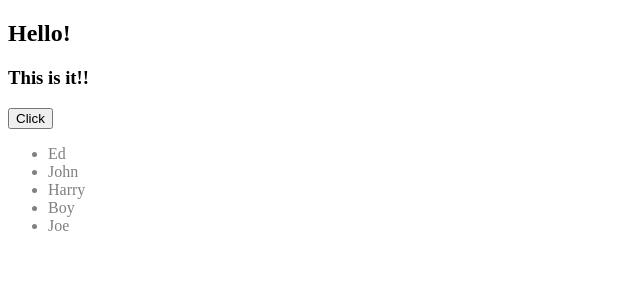
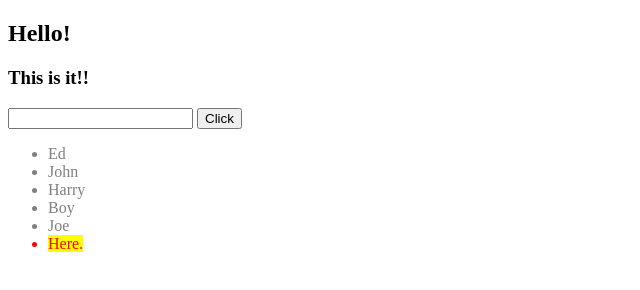
Before and after one commit to nahedben/Dom-manipulation, a plain HTML site: page B-elemtMan/index.html in a window 1280 px wide. Both pictures are taken after a click on the button "Click". Shown: the whole page, without its empty margins (0-640 px from the left). Drawn offline with Linux system fonts and the light colour scheme.

Commit message:
here I have fixed the input problem

```diff
--- a/B-elemtMan/app.js
+++ b/B-elemtMan/app.js
@@ -1,11 +1,37 @@
-const userList = document.querySelectorAll(".name-list li");
+const userList = document.getElementById("listname");
+
+const listInput = document.querySelector(".list-input");
+const addlistbtn = document.querySelector(".add-list-btn");
+// for (e of userList) {
+//   e.style.color = "green";
+// }
+addlistbtn.addEventListener("click", function () {
+  console.log(userList);
+  const newli = document.createElement("LI");
+  const liContent = document.createTextNode(listInput.value);
+  const span = document.createElement("SPAN");
+  span.setAttribute("class", "spancl");
+  const spanText = document.createTextNode(" Here.");
+
+  span.appendChild(spanText);
+
+  newli.style.color = "red";
+  // span.style.backgroundColor = "yelllow";
+  newli.style.textTransform = "capitalize";
+  newli.appendChild(liContent);
+  newli.appendChild(span);
+  // document.body.appendChild(newli);
+  userList.appendChild(newli);
+  listInput.value = "";
+  // userList.appendChild(newli);
+});
 
 // console.log(userList);
-for (user of userList) {
-  // console.log(user.style.color);
-  user.addEventListener("click", function () {
-    // console.log(user);
-    this.style.color = "red";
-    // console.log(user.style.color);
-  });
-}
+// for (user of userList) {
+//   // console.log(user.style.color);
+//   user.addEventListener("click", function () {
+//     // console.log(user);
+//     this.style.color = "red";
+//     // console.log(user.style.color);
+//   });
+// }
--- a/B-elemtMan/index.html
+++ b/B-elemtMan/index.html
@@ -5,22 +5,22 @@
     <meta http-equiv="X-UA-Compatible" content="IE=edge" />
     <meta name="viewport" content="width=device-width, initial-scale=1.0" />
     <link rel="stylesheet" href="main.css" />
-    <title>Document</title>
+    <title>second part</title>
   </head>
   <body>
     <h2 class="title">Hello!</h2>
     <h3 class="title3">This is it!!</h3>
-    <button class="changecolor">Click</button>
+    <input type="text" class="list-input" />
+    <button class="add-list-btn">Click</button>
 
-    <nav>
-      <ul class="name-list">
+    <ul class="name-list" id="listname">
       <li>Ed</li>
       <li>John</li>
       <li>Harry</li>
       <li>Boy</li>
       <li>Joe</li>
     </ul>
-    </nav>
   </body>
+
   <script src="app.js"></script>
 </html>
--- a/B-elemtMan/main.css
+++ b/B-elemtMan/main.css
@@ -1,3 +1,6 @@
 li {
   color: grey;
 }
+.spancl {
+  background-color: yellow;
+}
```
Lines whose indentation alone changed are shown as unchanged.
